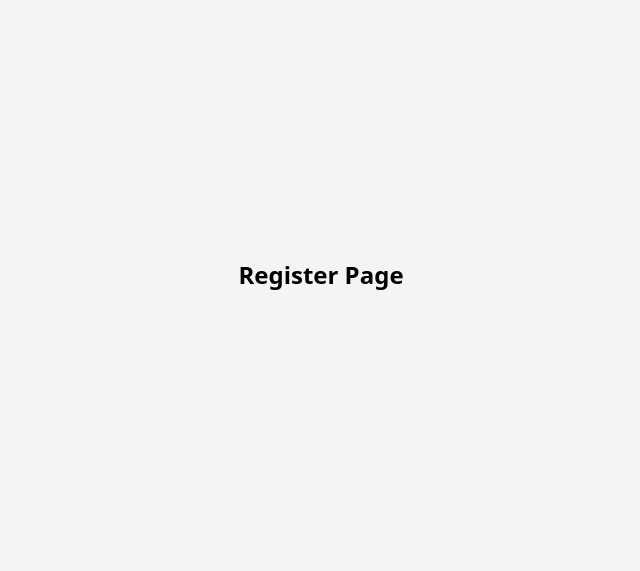
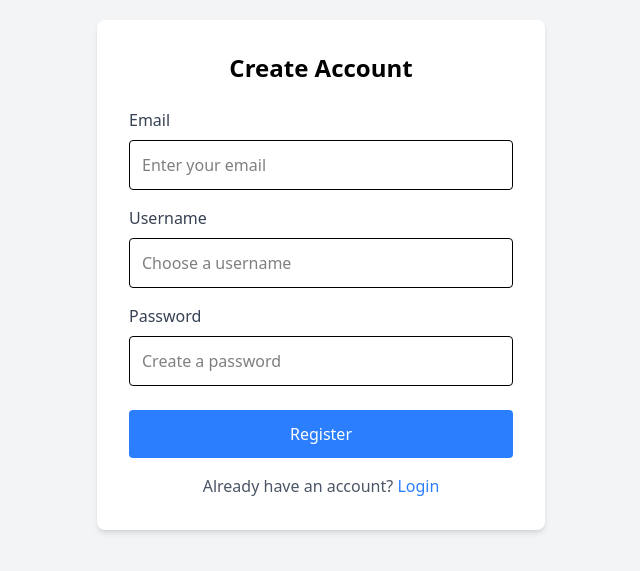
Before and after one commit to hill13/Study-Sprint, a React app in the folder frontend/: page /register in a window 1280 px wide. Shown: the part 125-696 px from the top of the page, without its empty margins (319-959 px from the left). Built offline with nearby package versions, Linux system fonts and the light colour scheme; the HTML template or start-up script is replaced by a standard one.

Commit message:
Added Register page, and it redirects to the login page

```diff
--- a/frontend/src/pages/Register.tsx
+++ b/frontend/src/pages/Register.tsx
@@ -1,7 +1,108 @@
+import { useState } from 'react'
+import { Link, useNavigate } from 'react-router-dom'
+import api from '../services/api'
+
 function Register() {
+  // Form state
+  const [email, setEmail] = useState('')
+  const [username, setUsername] = useState('')
+  const [password, setPassword] = useState('')
+  const [error, setError] = useState('')
+  const [loading, setLoading] = useState(false)
+
+  const navigate = useNavigate()
+
+  // Handle form submission
+  const handleSubmit = async (e: React.FormEvent) => {
+    e.preventDefault()
+    setError('')
+    setLoading(true)
+
+    try {
+      // Call backend API to register
+      await api.auth.register(email, username, password)
+
+      // Redirect to login page
+      navigate('/login')
+    } catch (err) {
+      setError(err instanceof Error ? err.message : 'Registration failed')
+    } finally {
+      setLoading(false)
+    }
+  }
+
   return (
     <div className="min-h-screen flex items-center justify-center bg-gray-100">
-      <h1 className="text-2xl font-bold">Register Page</h1>
+      <div className="bg-white p-8 rounded-lg shadow-md w-full max-w-md">
+        {/* Header */}
+        <h1 className="text-2xl font-bold text-center mb-6">Create Account</h1>
+
+        {/* Error message */}
+        {error && (
+          <div className="bg-red-100 text-red-700 p-3 rounded mb-4">
+            {error}
+          </div>
+        )}
+
+        {/* Form */}
+        <form onSubmit={handleSubmit}>
+          {/* Email field */}
+          <div className="mb-4">
+            <label className="block text-gray-700 mb-2">Email</label>
+            <input
+              type="email"
+              value={email}
+              onChange={(e) => setEmail(e.target.value)}
+              className="w-full p-3 border rounded focus:outline-none focus:ring-2 focus:ring-blue-500"
+              placeholder="Enter your email"
+              required
+            />
+          </div>
+
+          {/* Username field */}
+          <div className="mb-4">
+            <label className="block text-gray-700 mb-2">Username</label>
+            <input
+              type="text"
+              value={username}
+              onChange={(e) => setUsername(e.target.value)}
+              className="w-full p-3 border rounded focus:outline-none focus:ring-2 focus:ring-blue-500"
+              placeholder="Choose a username"
+              required
+            />
+          </div>
+
+          {/* Password field */}
+          <div className="mb-6">
+            <label className="block text-gray-700 mb-2">Password</label>
+            <input
+              type="password"
+              value={password}
+              onChange={(e) => setPassword(e.target.value)}
+              className="w-full p-3 border rounded focus:outline-none focus:ring-2 focus:ring-blue-500"
+              placeholder="Create a password"
+              required
+            />
+          </div>
+
+          {/* Submit button */}
+          <button
+            type="submit"
+            disabled={loading}
+            className="w-full bg-blue-500 text-white p-3 rounded hover:bg-blue-600 disabled:bg-blue-300"
+          >
+            {loading ? 'Creating account...' : 'Register'}
+          </button>
+        </form>
+
+        {/* Login link */}
+        <p className="text-center mt-4 text-gray-600">
+          Already have an account?{' '}
+          <Link to="/login" className="text-blue-500 hover:underline">
+            Login
+          </Link>
+        </p>
+      </div>
     </div>
   )
 }
```
